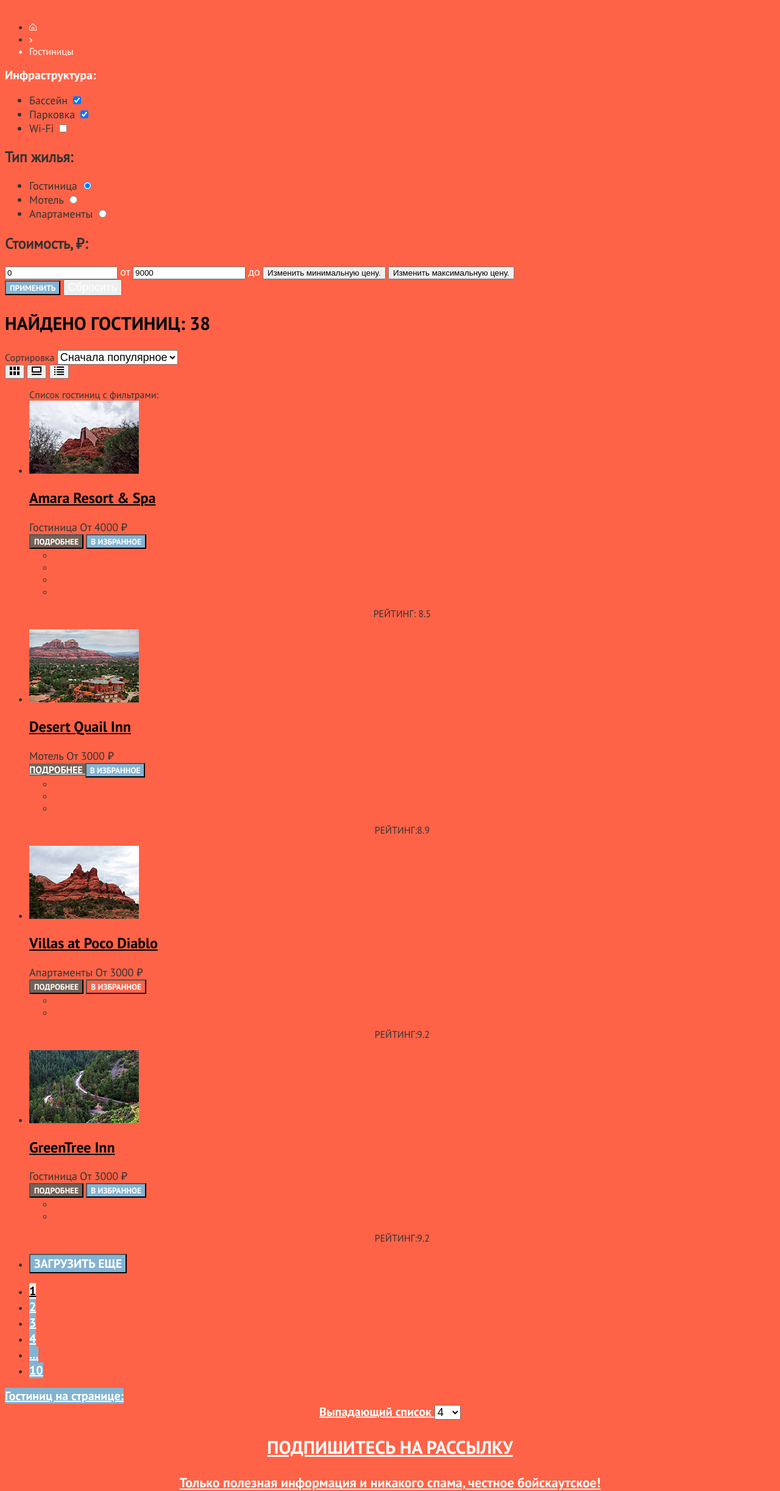
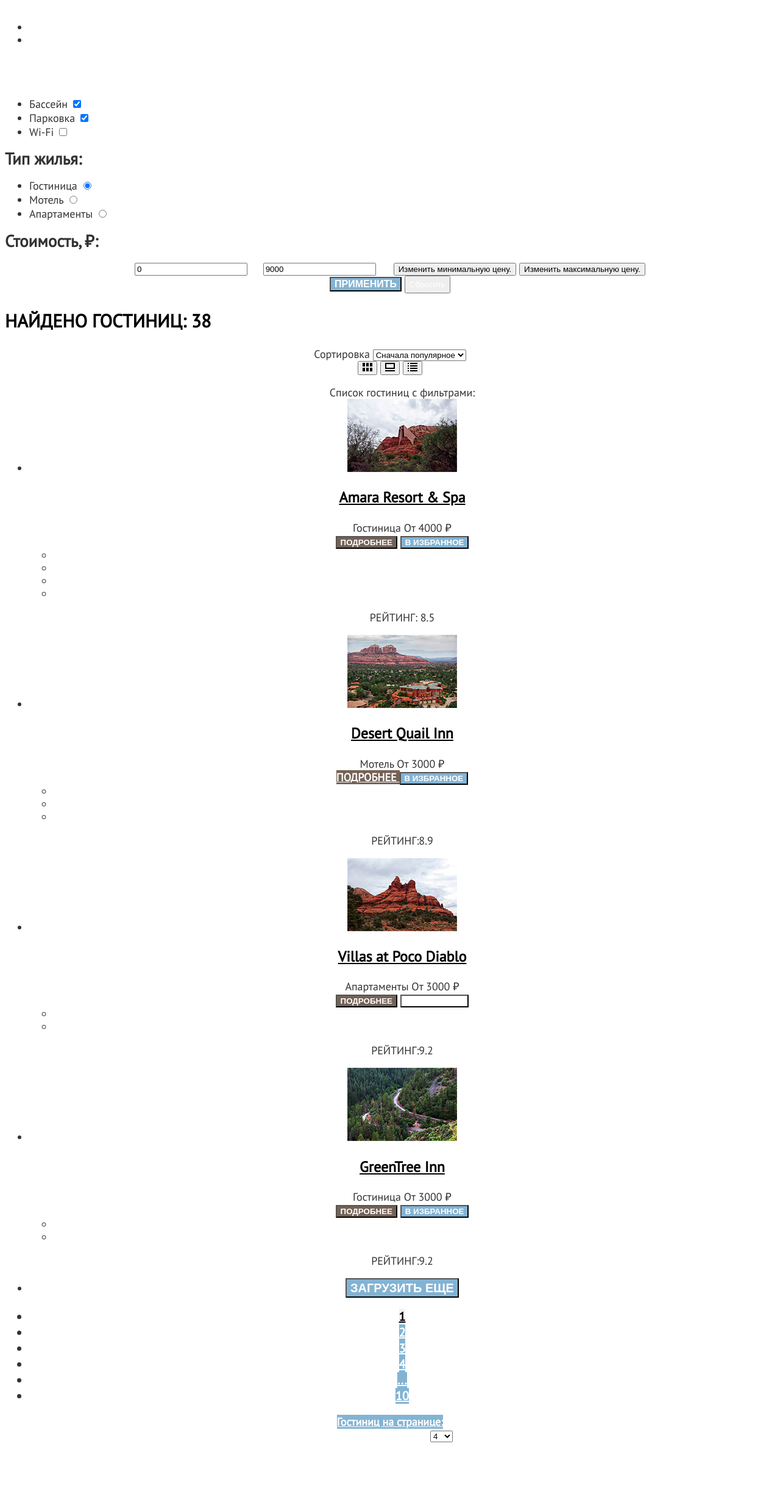
Before and after one commit to jursylian/1901505-sedona-32, a plain HTML site: page catalog.html in a window 1280 px wide. Shown: the part 355-2800 px from the top of the page at 61% size. Drawn offline with Linux system fonts and the light colour scheme.

Commit message:
added changes according comments

```diff
--- a/catalog.html
+++ b/catalog.html
@@ -93,7 +93,7 @@
               </li>
             </ul>
 
-            <h2 class="catalog-filter-title">Тип жилья:</h2>
+            <h2 class="catalog_filter_title">Тип жилья:</h2>
 
             <ul class="filter_parametrs_list">
               <li class="filter_parametrs_item">
@@ -128,7 +128,7 @@
               </li>
             </ul>
 
-            <h2 class="catalog_filter-title">Стоимость, ₽:</h2>
+            <h2 class="catalog_filter_title">Стоимость, ₽:</h2>
 
             <input
               class="filter_parametrs_input_cost"
@@ -185,7 +185,7 @@
         <button class="search_results_sort_table">
           <img src="./img/catalog-page/mode-tile.svg" width="16" height="14" alt="Показать плитки" />
         </button>
-        <button class="button">
+        <button class="search_results_sort_slideshow">
           <img src="./img/catalog-page/mode-slideshow.svg" width="16" height="14" alt="Показать карточки" />
         </button>
         <button class="search_results_sort_list">
@@ -327,24 +327,24 @@
             <li class="pagination_item">
               <a href="#" class="pagination_button pagination_button-current" >1</a>
             </li>
-            <li class="pagination-item">
+            <li class="pagination_item">
               <a href="#" class="pagination_button" >2</a>
             </li>
-            <li class="pagination-item">
+            <li class="pagination_item">
               <a href="#" class="pagination_button" >3</a>
             </li>
-            <li class="pagination-item">
+            <li class="pagination_item">
               <a href="#" class="pagination_button" >4</a>
             </li>
-            <li class="pagination-item">
+            <li class="pagination_item">
               <a href="#" class="pagination_button" >...</a>
             </li>
-            <li class="pagination-item">
+            <li class="pagination_item">
               <a href="#" class="pagination_button" >10<an>
             </li>
           </ul>
 
-          <label for="display_number_hotels">Гостиниц на странице:</label>
+          <label for="display_number_hotels" class="display_number_hotels">Гостиниц на странице:</label>
           <div class="display_number_hotels_form">
             <span class="visually-hidden">Выпадающий список</span>
             <select
--- a/css/catalog.css
+++ /dev/null
@@ -1,110 +0,0 @@
-.search_parametrs_title {
-  font-size: 60px;
-  color: var(--color-white);
-  font-family: "PTSansBold";
-}
-
-.breadcrumbs_current_page {
-  color: var(--color-white);
-}
-
-.filter_parametrs_catalog_subtitle {
-  font-size: var(--size-nav-menu);
-  color: var(--color-white);
-  font-family: "PTSansBold";
-}
-
-.filter_parametrs_item {
-  font-size: var(--size-form-list);
-}
-
-.cost_from,
-.cost_to {
-  font-size: var(--size-form-list);
-  color: rgba(255, 255, 255, 1);
-}
-
-.filter_parametrs_apply {
-  background: var(--btn-bg-cold-blue);
-  color: var(--color-white);
-  text-align: center;
-  font-family: "PTSansBold";
-  text-transform: uppercase;
-}
-
-.filter_parametrs_reset {
-  color: var(--color-white);
-  text-align: center;
-  font-size: 18px;
-}
-
-.search_results_subtitle {
-  font-size: 30px;
-  font-family: "PTSansBold";
-  color: var(--color-black);
-  text-transform: uppercase;
-}
-
-.search_results_select {
-  font-size: 18px;
-}
-
-.product-card-link {
-  font-family: "PTSansBold";
-  font-size: var(--size-cards-title);
-  color: var(--color-black);
-}
-
-.type_of_house,
-.sort_list_price {
-  font-size: 18px;
-}
-
-.sort_list_details,
-.sort_list_favorite,
-.sort_list_show_more {
-  background: var(--btn-bg-warm-brown);
-  color: var(--color-white);
-  font-family: "PTSansBold";
-  text-align: center;
-  text-transform: uppercase;
-}
-
-.sort_list_favorite {
-  background: var(--btn-bg-cold-blue);
-}
-
-.sort_list_favorite-add {
-  background: var(--btn-bg-natural-green);
-}
-
-.sort_list_total_rating {
-  text-transform: uppercase;
-  text-align: center;
-}
-
-.sort_list_show_more {
-  background: var(--btn-bg-cold-blue);
-  font-size: 20px;
-}
-
-.pagination_button {
-  color: var(--color-white);
-  font-size: 20px;
-  text-align: center;
-  background-color: var(--btn-bg-cold-blue);
-  font-family: "PTSansBold";
-}
-
-.pagination_button-current {
-  background: #f2f2f2;
-  color: var(--color-black);
-}
-
-.display_number_hotels {
-  font-size: 18px;
-}
-
-.display_number_hotels_select {
-  font-size: 18px;
-}
--- a/css/style.css
+++ b/css/style.css
@@ -1,5 +1,3 @@
-@import url("./catalog.css");
-
 :root {
   --color-black: #000;
   --color-grey-black: #333;
@@ -21,59 +19,47 @@
   font-display: swap;
 }
 
-@font-face {
-  font-family: "PTSansBold";
-  src: url("../fonts/ptsans-700.woff2") format("woff2");
-  font-style: normal;
-  font-weight: 700;
-  font-display: swap;
-}
-
 body {
   color: var(--color-grey-black);
   font-family: "PTSans";
-  /* this is background for check */
-  background-color: tomato;
+  font-size: 18px;
+  line-height: 21px;
+  text-align: center;
 }
 
 .header_list-link {
   text-decoration: none;
   color: var(--color-black);
   font-size: var(--size-nav-menu);
-  font-family: "PTSansBold";
+  line-height: 26px;
+  font-weight: 700;
 }
 
 .header_btn-join {
-  font-family: "PTSansBold";
-  font-size: 21px;
+  font-weight: 700;
+  font-size: 16px;
   color: var(--color-white);
-  text-align: center;
   text-transform: uppercase;
 }
 
 .presentation_title {
-  font-family: "PTSansBold";
+  font-weight: 700;
   font-size: 30px;
+  line-height: 36px;
   color: var(--color-black);
-  text-align: center;
   text-transform: uppercase;
 }
 
 .presentation_description {
   font-size: 22px;
-  text-align: center;
+  line-height: 36px;
 }
 
 .presentation_subtitle {
   font-size: var(--size-cards-title);
+  line-height: 28px;
   color: var(--color-white);
-  text-align: center;
   text-transform: uppercase;
-}
-
-.presentation_serial_number {
-  font-size: 18px;
-  text-align: center;
 }
 
 .presentation_serial_number-color {
@@ -81,64 +67,196 @@ body {
 }
 
 .presentation_card_description {
-  font-size: 18px;
-  text-align: center;
   color: var(--color-white);
 }
 
 .presentation_card_service_subtitle {
-  font-size: 18px;
-  text-align: center;
   text-transform: uppercase;
 }
 
 .select_hotel_subtitle {
   color: var(--color-black);
   font-size: 30px;
-  font-family: "PTSansBold";
-  text-align: center;
+  line-height: 36px;
+  font-weight: 700;
   text-transform: uppercase;
 }
 
 .select_hotel_description {
   font-size: 22px;
-  text-align: center;
+  line-height: 26px;
 }
 
 .select_hotel_btn {
   background-color: var(--btn-bg-warm-brown);
   color: var(--color-white);
   font-size: 20px;
-  text-align: center;
-  font-family: "PTSansBold";
+  line-height: 36px;
+  font-weight: 700;
   text-transform: uppercase;
 }
 
 .subscription_subtitle {
   color: var(--color-white);
   font-size: 30px;
-  text-align: center;
-  font-family: "PTSansBold";
+  line-height: 36px;
+  font-weight: 700;
   text-transform: uppercase;
 }
 
 .subscription_description {
   color: var(--color-white);
-  text-align: center;
   font-size: 22px;
+  line-height: 26px;
 }
 
 .subscription_submit {
   color: var(--color-white);
-  font-family: "PTSansBold";
+  font-weight: 700;
   font-size: 20px;
-  text-align: center;
+  line-height: 26px;
   text-transform: uppercase;
   background-color: var(--btn-bg-cold-blue);
 }
 
 .footer_phone_number {
-  text-align: center;
   font-size: 40px;
+  line-height: 40px;
   color: var(--color-black);
 }
+
+/* catalog style */
+/* --------------------------------------------------------------- */
+.search_parametrs_title {
+  font-size: 60px;
+  line-height: 78px;
+  color: var(--color-white);
+  font-weight: 700;
+}
+
+.breadcrumbs {
+  text-align: left;
+}
+
+.breadcrumbs_current_page {
+  font-size: 16px;
+  color: var(--color-white);
+}
+
+.filter_parametrs_catalog_subtitle {
+  font-size: var(--size-nav-menu);
+  line-height: 26px;
+  color: var(--color-white);
+  font-weight: 700;
+  text-align: left;
+}
+
+.filter_parametrs_list {
+  text-align: left;
+}
+
+.filter_parametrs_item {
+  font-size: var(--size-form-list);
+  line-height: 23px;
+}
+
+.catalog_filter_title {
+  text-align: left;
+}
+
+.cost_from,
+.cost_to {
+  font-size: var(--size-form-list);
+  line-height: 23px;
+  color: rgba(255, 255, 255, 1);
+}
+
+.filter_parametrs_apply {
+  background: var(--btn-bg-cold-blue);
+  color: var(--color-white);
+  font-weight: 700;
+  text-transform: uppercase;
+  font-size: 16px;
+}
+
+.filter_parametrs_reset {
+  color: var(--color-white);
+  line-height: 23px;
+}
+
+.search_results_subtitle {
+  font-size: 30px;
+  line-height: 39px;
+  font-weight: 700;
+  color: var(--color-black);
+  text-transform: uppercase;
+  text-align: left;
+}
+
+.search_results_select {
+  line-height: 23px;
+}
+
+.product-card-link {
+  font-weight: 700;
+  font-size: var(--size-cards-title);
+  line-height: 31px;
+  color: var(--color-black);
+  text-align: left;
+}
+
+.type_of_house,
+.sort_list_price {
+  line-height: 23px;
+  text-align: left;
+}
+
+.sort_list_details,
+.sort_list_favorite,
+.sort_list_show_more {
+  background: var(--btn-bg-warm-brown);
+  color: var(--color-white);
+  font-weight: 700;
+  text-transform: uppercase;
+}
+
+.sort_list_favorite {
+  background: var(--btn-bg-cold-blue);
+}
+
+.sort_list_favorite-add {
+  background: var(--btn-bg-natural-green);
+}
+
+.sort_list_total_rating {
+  text-transform: uppercase;
+}
+
+.sort_list_show_more {
+  background: var(--btn-bg-cold-blue);
+  font-size: 20px;
+  line-height: 26px;
+}
+
+.pagination_item {
+  font-size: 20px;
+  line-height: 26px;
+}
+
+.pagination_button {
+  color: var(--color-white);
+  font-size: inherit;
+  background-color: var(--btn-bg-cold-blue);
+  font-weight: 700;
+}
+
+.pagination_button-current {
+  background: #f2f2f2;
+  color: var(--color-black);
+}
+
+.display_number_hotels,
+.display_number_hotels_select {
+  line-height: 23px;
+  text-align: left;
+}
```
